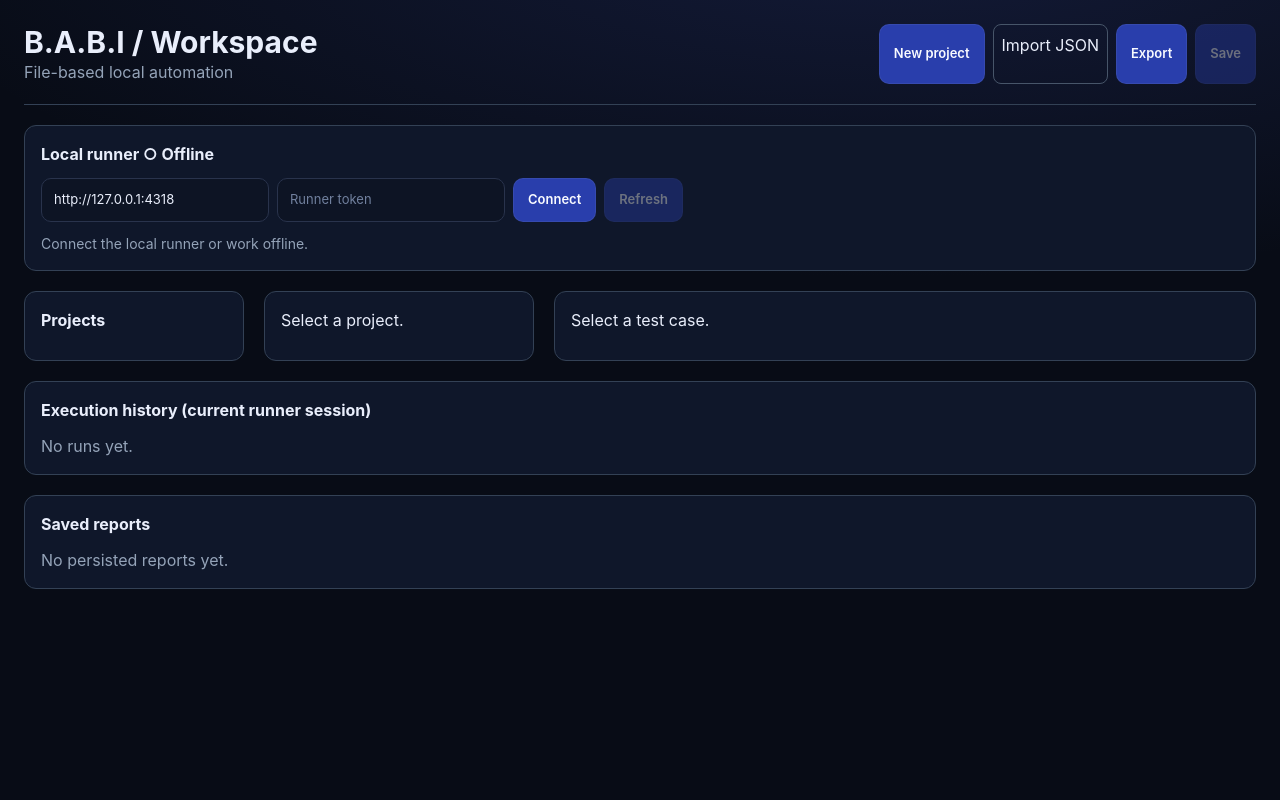
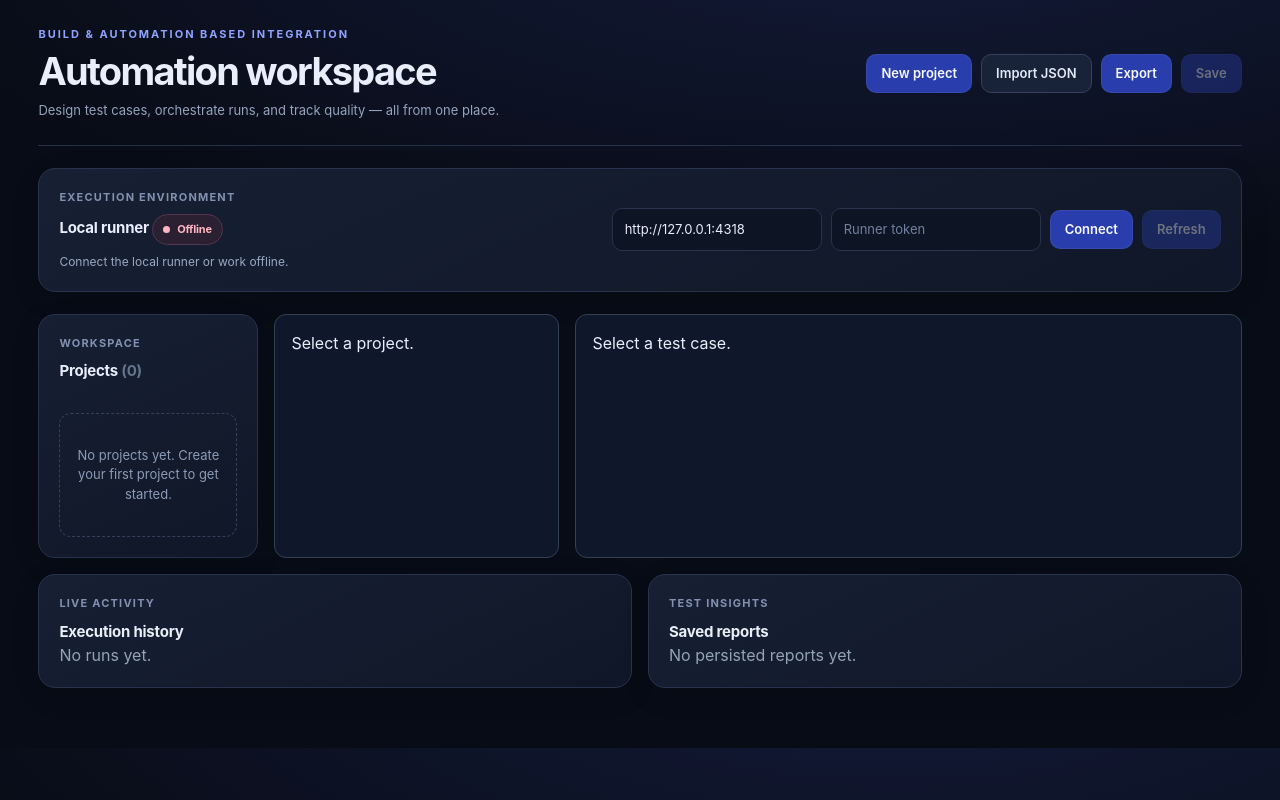
Before and after one commit to ariansforlife/B.A.B.I, a Next.js app: page / in a window 1280 px wide. Built offline with nearby package versions, Linux system fonts and the light colour scheme.

Commit message:
feat: redesign workspace layout and runner status UI

```diff
--- a/src/app/page.tsx
+++ b/src/app/page.tsx
@@ -28,10 +28,10 @@ export default function Home(){
  const download=()=>{const blob=new Blob([JSON.stringify(workspace,null,2)],{type:'application/json'});const url=URL.createObjectURL(blob);const a=document.createElement('a');a.href=url;a.download='babi-workspace.json';a.click();URL.revokeObjectURL(url);};
  const importFile=async(file?:File)=>{if(!file)return;try{setWorkspace(parseWorkspace(await file.text()));setProjectId('');setCaseId('');setNotice('Imported. Save to runner to persist.');}catch(e){setNotice(String(e));}};
  useEffect(()=>{if(!connected)return;const timer=setTimeout(()=>{void save();},900);return()=>clearTimeout(timer);},[workspace,connected]);
- return <main className="min-h-screen p-6"><header className="flex flex-wrap justify-between gap-4 border-b border-slate-700 pb-5"><div><h1 className="text-3xl font-bold">B.A.B.I / Workspace</h1><p className="text-slate-400">File-based local automation</p></div><div className="flex flex-wrap gap-2"><button onClick={addProject}>New project</button><label className="cursor-pointer rounded-lg border border-slate-600 p-2">Import JSON<input className="hidden" type="file" accept=".json" onChange={e=>void importFile(e.target.files?.[0])}/></label><button onClick={download}>Export</button><button disabled={!connected} onClick={()=>void save()}>Save</button></div></header>
- <section className="my-5 rounded-xl border border-slate-700 bg-slate-900 p-4"><h2 className="font-bold mb-3">Local runner {connected?'● Connected':'○ Offline'}</h2><div className="flex flex-wrap gap-2"><input aria-label="Runner URL" value={host} onChange={e=>setHost(e.target.value)}/><input aria-label="Runner token" type="password" placeholder="Runner token" value={token} onChange={e=>setToken(e.target.value)}/><button onClick={()=>void connect()}>Connect</button><button disabled={!connected} onClick={()=>void refresh()}>Refresh</button></div><p className="text-sm text-slate-400 mt-3" role="status">{notice}</p></section>
- <div className="grid gap-5 lg:grid-cols-[220px_270px_1fr]"><aside className="rounded-xl border border-slate-700 bg-slate-900 p-4"><h2 className="font-bold mb-3">Projects</h2>{workspace.projects.map(p=><button key={p.id} className={'mb-2 w-full text-left '+(p.id===projectId?'bg-blue-700':'bg-slate-800')} onClick={()=>{setProjectId(p.id);setCaseId('');}}>{p.name}</button>)}</aside>
- <section className="rounded-xl border border-slate-700 bg-slate-900 p-4">{project?<><input className="w-full mb-3" aria-label="Project name" value={project.name} onChange={e=>updateProject({name:e.target.value})}/><select className="w-full mb-3" aria-label="Target" value={project.target} onChange={e=>updateProject({target:e.target.value as Target})}><option value="web">Web</option><option value="android">Android</option><option value="ios">iOS</option></select>{project.target==='web'?<input className="w-full mb-3" aria-label="Web URL" value={project.url||''} onChange={e=>updateProject({url:e.target.value})}/>:<select className="w-full mb-3" aria-label="Device" value={deviceId} onChange={e=>setDeviceId(e.target.value)}><option value="">Select device</option>{devices.filter(d=>d.platform===project.target).map(d=><option key={d.id} value={d.id}>{d.name} ({d.state})</option>)}</select>}<div className="flex justify-between items-center mb-3"><h2>Test cases</h2><button onClick={addTest}>+</button></div>{project.cases.map(c=><button key={c.id} className={'w-full text-left mb-2 '+(c.id===caseId?'bg-blue-700':'bg-slate-800')} onClick={()=>setCaseId(c.id)}>{c.title}</button>)}</>:<p>Select a project.</p>}</section>
- <section className="rounded-xl border border-slate-700 bg-slate-900 p-4">{test?<><input className="w-full mb-3" aria-label="Test name" value={test.title} onChange={e=>updateTest({title:e.target.value})}/><select className="w-full mb-3" aria-label="Engine" value={test.engine} onChange={e=>updateTest({engine:e.target.value as Engine})}><option value="playwright">Playwright</option><option value="maestro">Maestro</option><option value="appium">Appium (Node test adapter)</option></select><Editor height="330px" theme="vs-dark" language={test.engine==='maestro'?'yaml':'typescript'} value={test.script} onChange={v=>updateTest({script:v??''})} options={{minimap:{enabled:false}}}/><textarea className="w-full mt-3" aria-label="Expected result" value={test.expected} onChange={e=>updateTest({expected:e.target.value})}/><button className="mt-3" disabled={!connected||(project?.target!=='web'&&!deviceId)} onClick={()=>void run()}>Run test</button><p className="text-xs text-amber-300 mt-2">Monaco content is saved to the local runner before execution. Run only trusted scripts.</p></>:<p>Select a test case.</p>}</section></div>
- <section className="mt-5 rounded-xl border border-slate-700 bg-slate-900 p-4"><h2 className="font-bold mb-3">Execution history (current runner session)</h2>{runs.length===0?<p className="text-slate-400">No runs yet.</p>:runs.map(r=><div key={r.id} className="border-t border-slate-700 py-3"><strong>{r.engine}: {r.status}</strong> {['queued','running'].includes(r.status)&&<button className="ml-3" onClick={async()=>{await api('/runs/'+r.id+'/cancel','POST');await refresh();}}>Cancel</button>}<pre className="mt-2 whitespace-pre-wrap text-xs">{(r.logs||[]).join('\n').slice(-4000)}</pre></div>)}</section><section className="mt-5 rounded-xl border border-slate-700 bg-slate-900 p-4"><h2 className="font-bold mb-3">Saved reports</h2>{reports.length===0?<p className="text-slate-400">No persisted reports yet.</p>:reports.map(r=><div key={r.id} className="border-t border-slate-700 py-3"><strong>{r.engine}: {r.status} (exit {r.exitCode??'—'})</strong><pre className="whitespace-pre-wrap text-xs">{(r.logs||[]).join('\n').slice(-4000)}</pre><div className="flex flex-wrap gap-2">{(r.artifacts||[]).map(a=><button key={a.name} onClick={()=>void downloadArtifact(r.id,a.name)}>{a.name} ({a.bytes} bytes) ↓</button>)}</div></div>)}</section></main>;
+ return <main className="dashboard-shell"><header className="dashboard-header"><div><p className="dashboard-kicker">BUILD & AUTOMATION BASED INTEGRATION</p><h1 className="dashboard-title">Automation workspace</h1><p className="dashboard-subtitle">Design test cases, orchestrate runs, and track quality — all from one place.</p></div><div className="dashboard-actions"><button onClick={addProject}>New project</button><label className="cursor-pointer rounded-lg border border-slate-600 p-2">Import JSON<input className="hidden" type="file" accept=".json" onChange={e=>void importFile(e.target.files?.[0])}/></label><button onClick={download}>Export</button><button disabled={!connected} onClick={()=>void save()}>Save</button></div></header>
+ <section className="panel runner-panel"><div><p className="section-caption">Execution environment</p><h2 className="panel-heading">Local runner <span className={'status-pill '+(connected?'online':'')}><span className="status-dot" />{connected?'Connected':'Offline'}</span></h2><p className="notice-text mt-2" role="status">{notice}</p></div><div className="runner-inputs"><input aria-label="Runner URL" value={host} onChange={e=>setHost(e.target.value)}/><input aria-label="Runner token" type="password" placeholder="Runner token" value={token} onChange={e=>setToken(e.target.value)}/><button onClick={()=>void connect()}>Connect</button><button disabled={!connected} onClick={()=>void refresh()}>Refresh</button></div></section>
+ <div className="dashboard-grid"><aside className="panel"><p className="section-caption">Workspace</p><h2 className="panel-heading">Projects <span className="text-slate-500">({workspace.projects.length})</span></h2><div className="sidebar-list">{workspace.projects.map(p=><button key={p.id} className={p.id===projectId?'active':''} onClick={()=>{setProjectId(p.id);setCaseId('');}}>{p.name}</button>)}</div>{workspace.projects.length===0&&<div className="empty-state">No projects yet. Create your first project to get started.</div>}</aside>
+ <section className="rounded-xl border border-slate-700 bg-slate-900 p-4">{project?<><input className="w-full mb-3" aria-label="Project name" value={project.name} onChange={e=>updateProject({name:e.target.value})}/><select className="w-full mb-3" aria-label="Target" value={project.target} onChange={e=>updateProject({target:e.target.value as Target})}><option value="web">Web</option><option value="android">Android</option><option value="ios">iOS</option></select>{project.target==='web'?<input className="w-full mb-3" aria-label="Web URL" value={project.url||''} onChange={e=>updateProject({url:e.target.value})}/>:<select className="w-full mb-3" aria-label="Device" value={deviceId} onChange={e=>setDeviceId(e.target.value)}><option value="">Select device</option>{devices.filter(d=>d.platform===project.target).map(d=><option key={d.id} value={d.id}>{d.name} ({d.state})</option>)}</select>}<div className="flex justify-between items-center mb-3"><h2 className="panel-heading">Test cases</h2><button onClick={addTest}>+</button></div>{project.cases.map(c=><button key={c.id} className={'w-full text-left mb-2 '+(c.id===caseId?'bg-blue-700':'bg-slate-800')} onClick={()=>setCaseId(c.id)}>{c.title}</button>)}</>:<p>Select a project.</p>}</section>
+ <section className="rounded-xl border border-slate-700 bg-slate-900 p-4">{test?<><input className="w-full mb-3" aria-label="Test name" value={test.title} onChange={e=>updateTest({title:e.target.value})}/><select className="w-full mb-3" aria-label="Engine" value={test.engine} onChange={e=>updateTest({engine:e.target.value as Engine})}><option value="playwright">Playwright</option><option value="maestro">Maestro</option><option value="appium">Appium (Node test adapter)</option></select><div className="editor-wrap"><Editor height="360px" theme="vs-dark" language={test.engine==='maestro'?'yaml':'typescript'} value={test.script} onChange={v=>updateTest({script:v??''})} options={{minimap:{enabled:false}}}/></div><textarea className="w-full mt-3" aria-label="Expected result" value={test.expected} onChange={e=>updateTest({expected:e.target.value})}/><button className="mt-3" disabled={!connected||(project?.target!=='web'&&!deviceId)} onClick={()=>void run()}>Run test</button><p className="text-xs text-amber-300 mt-2">Monaco content is saved to the local runner before execution. Run only trusted scripts.</p></>:<p>Select a test case.</p>}</section></div>
+ <div className="activity-grid"><section className="panel"><p className="section-caption">Live activity</p><h2 className="panel-heading">Execution history</h2>{runs.length===0?<p className="text-slate-400">No runs yet.</p>:runs.map(r=><div key={r.id} className="border-t border-slate-700 py-3"><strong>{r.engine}: {r.status}</strong> {['queued','running'].includes(r.status)&&<button className="ml-3" onClick={async()=>{await api('/runs/'+r.id+'/cancel','POST');await refresh();}}>Cancel</button>}<pre className="mt-2 whitespace-pre-wrap text-xs">{(r.logs||[]).join('\n').slice(-4000)}</pre></div>)}</section><section className="panel"><p className="section-caption">Test insights</p><h2 className="panel-heading">Saved reports</h2>{reports.length===0?<p className="text-slate-400">No persisted reports yet.</p>:reports.map(r=><div key={r.id} className="border-t border-slate-700 py-3"><strong>{r.engine}: {r.status} (exit {r.exitCode??'—'})</strong><pre className="whitespace-pre-wrap text-xs">{(r.logs||[]).join('\n').slice(-4000)}</pre><div className="flex flex-wrap gap-2">{(r.artifacts||[]).map(a=><button key={a.name} onClick={()=>void downloadArtifact(r.id,a.name)}>{a.name} ({a.bytes} bytes) ↓</button>)}</div></div>)}</section></div></main>;
 }
```
